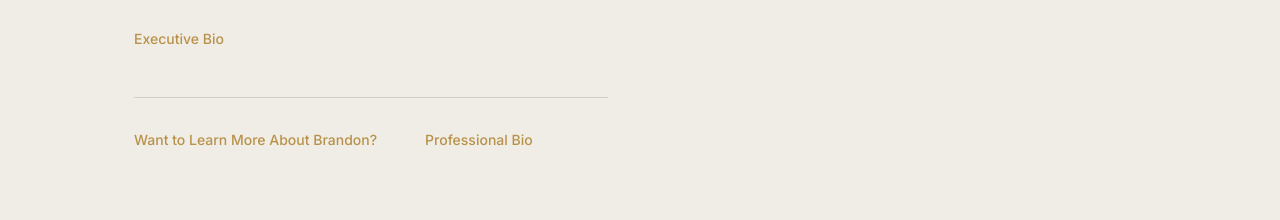
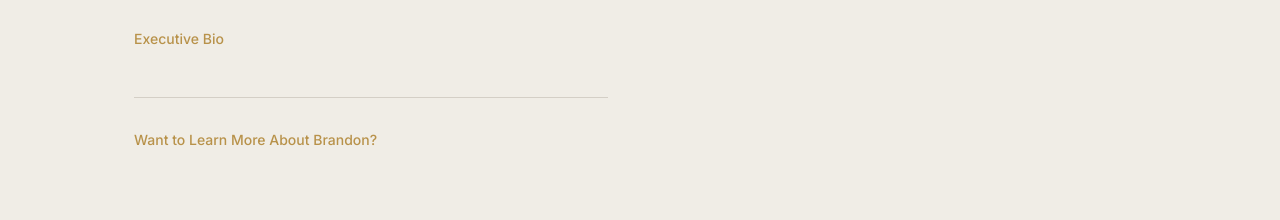
Before and after one commit to letsnavigatebmw/aperture-hospitality, a Next.js app: page /about in a window 1280 px wide. Shown: the part 1280-1500 px from the top of the page. Built offline with nearby package versions, Linux system fonts and the light colour scheme.

Commit message:
Remove 'Professional Bio' link from About page

```diff
--- a/app/about/page.tsx
+++ b/app/about/page.tsx
@@ -69,13 +69,6 @@ export default function About() {
                     <p className="text-sm text-muted">
                       <a href="https://www.brandonmweaver.com" target="_blank" rel="noopener noreferrer" className="text-brass hover:text-brass-dim transition-colors font-medium">
                         Want to Learn More About Brandon?
-                      </a>
-                    </p>
-                  </div>
-                  <div>
-                    <p className="text-sm text-muted">
-                      <a href="https://drive.google.com/file/d/1C4ksHla5bttjS9S_on_dwylaBkkfqSLp/view?usp=drive_link" target="_blank" rel="noopener noreferrer" className="text-brass hover:text-brass-dim transition-colors font-medium">
-                        Professional Bio
                       </a>
                     </p>
                   </div>
```
